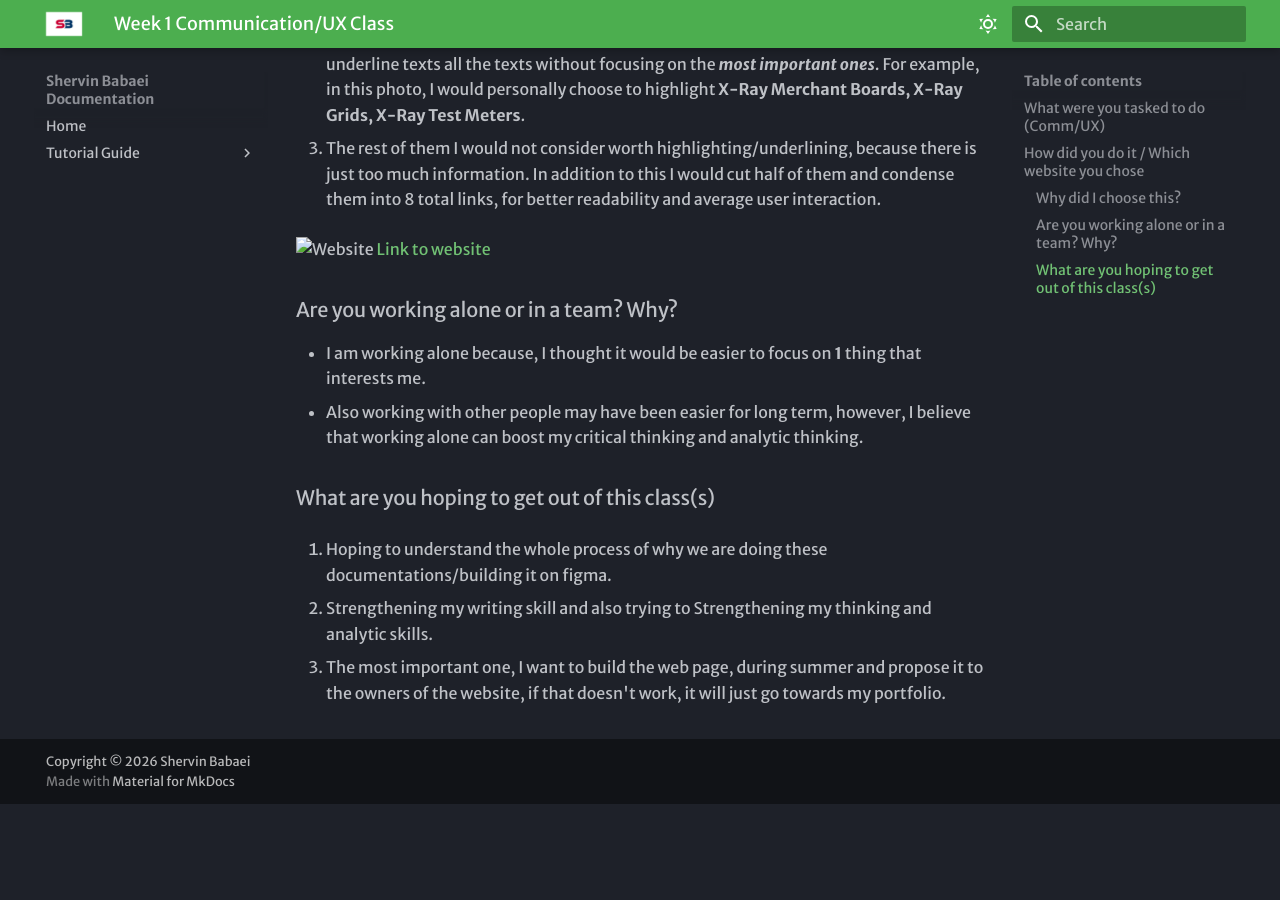
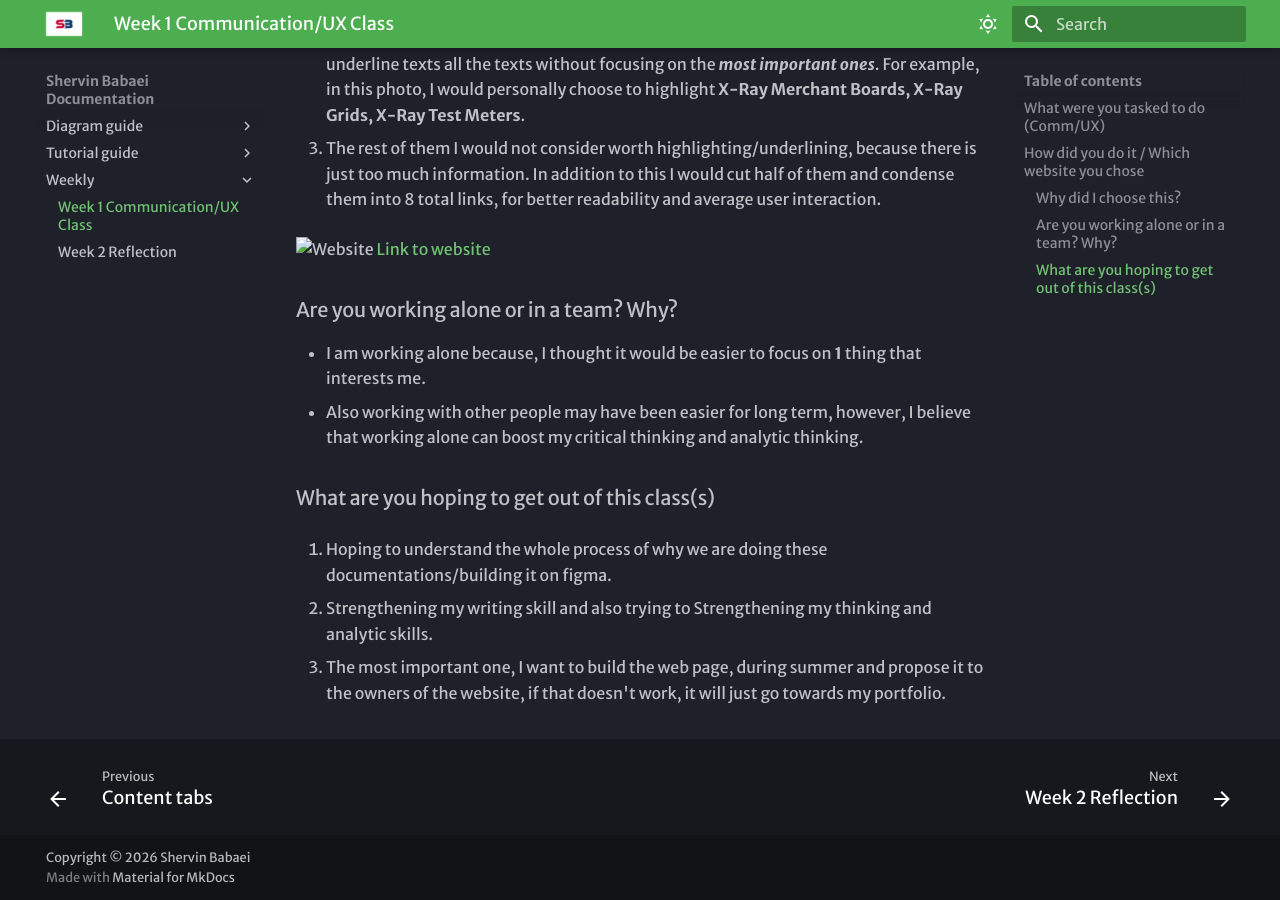
Before and after one commit to ShervinBabaei2007/mkdocs-project-2026, an MkDocs documentation site: the page built from docs/weekly/week1.md, in a window 1280 px wide and 900 px high, scrolled down 828 px. Built offline with MkDocs 1.6.1 and Material for MkDocs 9.7.7, drawn with Linux system fonts in a browser that asks for light colours; some web fonts are replaced; before the commit the page ends 1632 px from its top, so only the background shows below that; some of the changed lines change nothing that is shown.

Commit message:
reverted back

```diff
--- a/mkdocs.yml
+++ b/mkdocs.yml
@@ -2,21 +2,6 @@
 site_name: Shervin Babaei Documentation
 site_url: https://sitename.example
 copyright: "Copyright © 2026 Shervin Babaei"
-
-# Navigation
-nav:
-  - Home: index.md
-  - Tutorial Guide:
-    - Overview: tutorial-guide/overview.md
-    - Getting Started: tutorial-guide/getting-started.md
-    - Formatting:
-      - Admonitions: tutorial-guide/formatting/admonitions.md
-      - Content Tabs: tutorial-guide/formatting/content-tabs.md
-      - Code Examples: tutorial-guide/formatting/code-examples.md
-    - Diagrams: tutorial-guide/diagrams/diagram-examples.md
-    - Weekly Lessons:
-      - Week 1: tutorial-guide/weekly-lessons/week1.md
-      - Week 2: tutorial-guide/weekly-lessons/week2.md
 
 # Theme Configuration
 theme:
```
